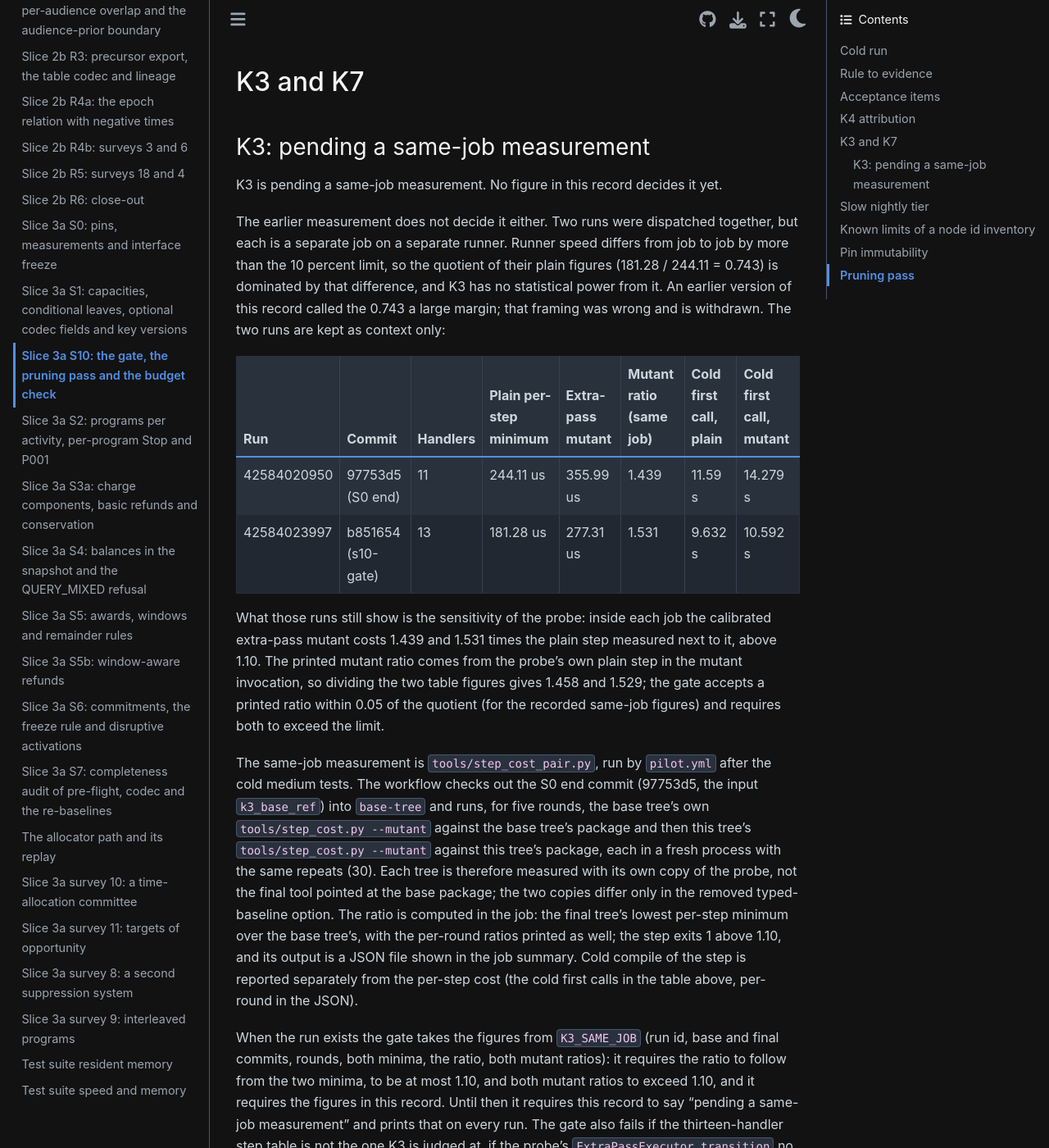
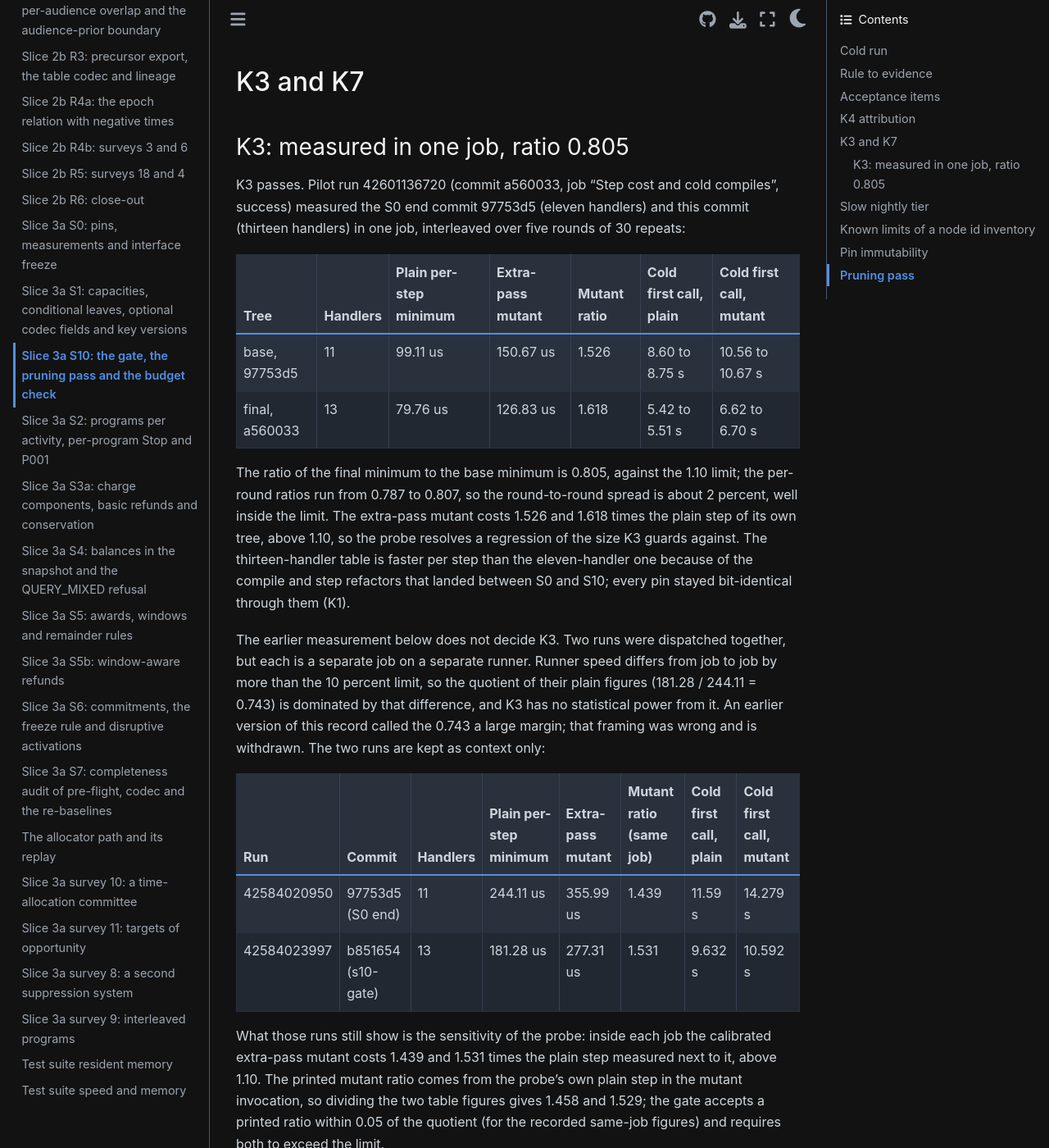
Before and after one commit to CoreySpohn/spaceodyssey, a Sphinx documentation site: the page built from docs/changes/slice-3a-s10.md, in a window 1280 px wide and 1400 px high, scrolled down 5970 px. Shown: the whole window at 82% size. Built offline with Sphinx 7.4.7 and the Sphinx Book theme 1.1.4, drawn with Linux system fonts in a browser that asks for light colours; pages that are not in the unit, such as notebooks, are missing from menus; some of the changed text lies outside the part shown.

Commit message:
docs(spaceodyssey): record the same-job K3 measurement and the slow-tier run

```diff
--- a/docs/changes/slice-3a-s10.md
+++ b/docs/changes/slice-3a-s10.md
@@ -112,11 +112,26 @@ that part is a code-review concern.
 
 ## K3 and K7
 
-### K3: pending a same-job measurement
+### K3: measured in one job, ratio 0.805
 
-K3 is pending a same-job measurement. No figure in this record decides it yet.
+K3 passes. Pilot run 42601136720 (commit a560033, job "Step cost and cold compiles",
+success) measured the S0 end commit 97753d5 (eleven handlers) and this commit (thirteen
+handlers) in one job, interleaved over five rounds of 30 repeats:
 
-The earlier measurement does not decide it either. Two runs were dispatched together, but
+| Tree | Handlers | Plain per-step minimum | Extra-pass mutant | Mutant ratio | Cold first call, plain | Cold first call, mutant |
+|---|---|---|---|---|---|---|
+| base, 97753d5 | 11 | 99.11 us | 150.67 us | 1.526 | 8.60 to 8.75 s | 10.56 to 10.67 s |
+| final, a560033 | 13 | 79.76 us | 126.83 us | 1.618 | 5.42 to 5.51 s | 6.62 to 6.70 s |
+
+The ratio of the final minimum to the base minimum is 0.805, against the 1.10 limit; the
+per-round ratios run from 0.787 to 0.807, so the round-to-round spread is about 2
+percent, well inside the limit. The extra-pass mutant costs 1.526 and 1.618 times the
+plain step of its own tree, above 1.10, so the probe resolves a regression of the size
+K3 guards against. The thirteen-handler table is faster per step than the eleven-handler
+one because of the compile and step refactors that landed between S0 and S10; every pin
+stayed bit-identical through them (K1).
+
+The earlier measurement below does not decide K3. Two runs were dispatched together, but
 each is a separate job on a separate runner. Runner speed differs from job to job by more
 than the 10 percent limit, so the quotient of their plain figures (181.28 / 244.11 =
 0.743) is dominated by that difference, and K3 has no statistical power from it. An
@@ -148,11 +163,10 @@ step exits 1 above 1.10, and its output is a JSON file shown in the job summary.
 compile of the step is reported separately from the per-step cost (the cold first calls
 in the table above, per-round in the JSON).
 
-When the run exists the gate takes the figures from `K3_SAME_JOB` (run id, base and final
-commits, rounds, both minima, the ratio, both mutant ratios): it requires the ratio to
-follow from the two minima, to be at most 1.10, and both mutant ratios to exceed 1.10, and
-it requires the figures in this record. Until then it requires this record to say
-"pending a same-job measurement" and prints that on every run. The gate also fails if the
+The gate takes the figures from `K3_SAME_JOB` (run id, base and final commits, rounds,
+both minima, the ratio, both mutant ratios): it requires the ratio to follow from the two
+minima, to be at most 1.10, and both mutant ratios to exceed 1.10, and it requires the
+figures in this record. The gate also fails if the
 thirteen-handler step table is not the one K3 is judged at, if the probe's
 `ExtraPassExecutor.transition` no longer runs the extra select-and-handle pass (an ast
 check), if the pair tool stops alternating the trees, or if the workflow loses the pair
@@ -190,6 +204,14 @@ pass over the slow tests; that duplicate cost is accepted and not engineered aro
 Manual dispatch of the slow tier: the `CI` workflow (`ci.yml`) has a `workflow_dispatch`
 trigger with one input, `tier`, a choice of `not slow` (the default), `slow` or `all`.
 To run the slow tier on this branch, dispatch `CI` on ref `s10-gate` with `tier=slow`.
+
+That run (42601139487, commit a560033) was cancelled at the 90-minute job limit while it
+was still in `tests/test_slice1_gate.py`, about 89 percent through the slow selection, one
+error already reported there; it never reached this gate. The slow tier on main has the
+same problem: it does not finish inside 90 minutes, which is why the scheduled runs above
+were cancelled. That is a slow-tier budget problem older than this slice, and it is
+reported here, not fixed. The gate's runner time is therefore unmeasured; its local cold
+time is 434 s, inside the 2400 s timeout at the runner's slowdown.
 
 ## Known limits of a node id inventory
 
```
Also changed, not shown: 1 other file.
